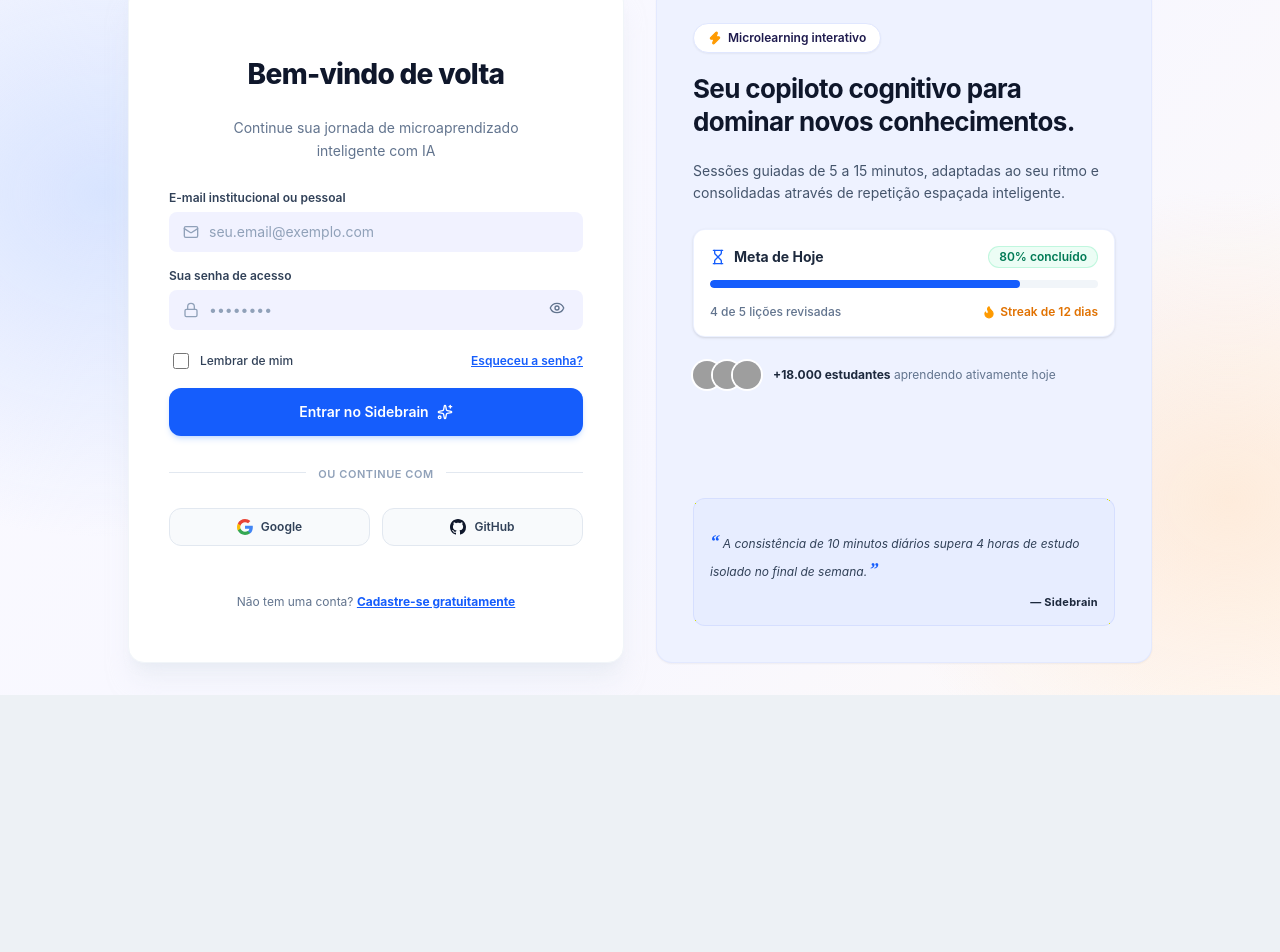
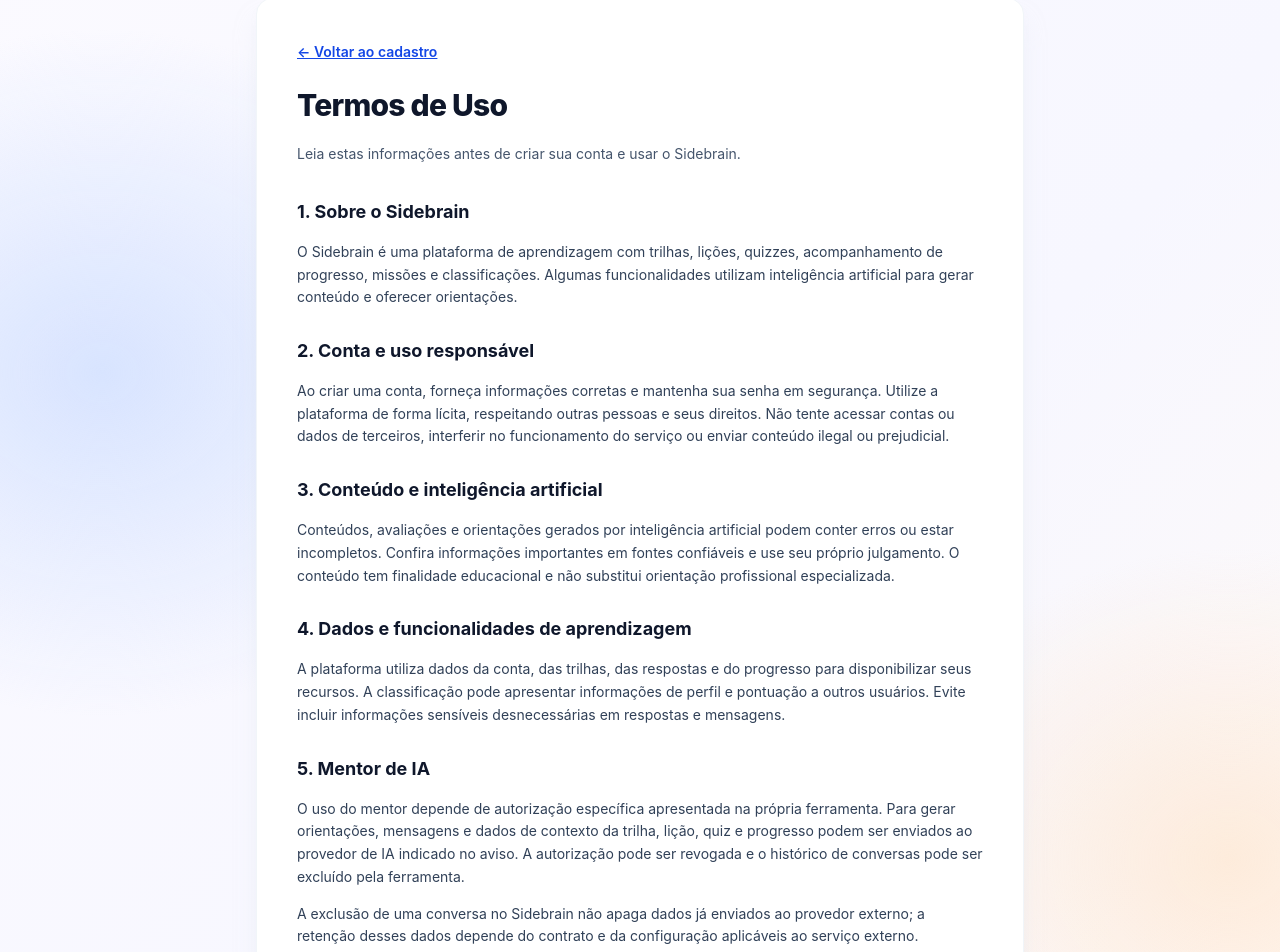
Before and after one commit to FR0M-ZER0/sidebrain-front, a React (Vite) app: page /termos-de-uso in a window 1280 px wide. Before the commit this address led to /login. Shown: the part 114-1066 px from the top of the page. Before the commit the page ends 809 px from the top, so only its background shows below. Built offline with nearby package versions, Linux system fonts and the light colour scheme; no server answers; grey boxes are pictures that could not be loaded.

Commit message:
feat(sdb-113): adiciona termos de uso ao cadastro

```diff
--- a/src/App.tsx
+++ b/src/App.tsx
@@ -19,6 +19,7 @@ import { MissionsAndBadgesPage } from './pages/customer/MissionsAndBadgesPage'
 
 import { LoginPage } from './pages/auth/LoginPage'
 import { RegisterPage } from './pages/auth/RegisterPage'
+import { TermsOfUsePage } from './pages/auth/TermsOfUsePage'
 import { PasswordRecoveryPage } from './pages/auth/PasswordRecoveryPage'
 import { UserProfilePage } from './pages/customer/UserProfilePage'
 import { RankingPage } from './pages/customer/RankingPage'
@@ -70,6 +71,7 @@ const App = () => {
 				{/* Rotas públicas de autenticação */}
 				<Route path="/login" element={<LoginPage />} />
 				<Route path="/cadastro" element={<RegisterPage />} />
+				<Route path="/termos-de-uso" element={<TermsOfUsePage />} />
 				<Route path="/recuperar-senha" element={<PasswordRecoveryPage />} />
 
 				{/* Todas as rotas do produto exigem autenticação */}
--- a/src/components/auth/RegisterForm.tsx
+++ b/src/components/auth/RegisterForm.tsx
@@ -48,7 +48,7 @@ export const RegisterForm = () => {
 		}
 
 		if (!formData.termsAccepted) {
-			newErrors.termsAccepted = 'É necessário concordar com os Termos e a Política de Privacidade'
+			newErrors.termsAccepted = 'É necessário concordar com os Termos de Uso'
 		}
 
 		setErrors(newErrors)
@@ -244,9 +244,14 @@ export const RegisterForm = () => {
 
 				{/* Checkbox de concordância com termos */}
 				<div className="pt-2">
-					<label className="flex items-start gap-2.5 text-xs text-slate-600 cursor-pointer select-none">
+					<div className="flex items-start gap-2.5 text-xs text-slate-600">
 						<input
+							id="register-terms"
 							type="checkbox"
+							required
+							aria-labelledby="register-terms-label"
+							aria-invalid={Boolean(errors.termsAccepted)}
+							aria-describedby={errors.termsAccepted ? 'register-terms-error' : undefined}
 							checked={formData.termsAccepted}
 							onChange={(e) => {
 								setFormData((prev) => ({ ...prev, termsAccepted: e.target.checked }))
@@ -254,27 +259,19 @@ export const RegisterForm = () => {
 							}}
 							className="mt-0.5 rounded-md border-slate-300 text-blue-600 focus:ring-blue-500 h-4 w-4 cursor-pointer"
 						/>
-						<span className="leading-relaxed">
-							Concordo com os{' '}
-							<button
-								type="button"
-								onClick={() => handleInfoLink('Termos de Serviço')}
+						<span id="register-terms-label" className="leading-relaxed">
+							<label htmlFor="register-terms" className="cursor-pointer">Concordo com os </label>
+							<Link
+								to="/termos-de-uso"
+								target="_blank"
+								rel="noopener noreferrer"
 								className="text-blue-600 hover:text-blue-700 font-semibold underline underline-offset-2"
 							>
-								Termos de Serviço
-							</button>{' '}
-							e a{' '}
-							<button
-								type="button"
-								onClick={() => handleInfoLink('Política de Privacidade')}
-								className="text-blue-600 hover:text-blue-700 font-semibold underline underline-offset-2"
-							>
-								Política de Privacidade
-							</button>
-							.
+								Termos de Uso
+							</Link> (abre em uma nova aba).
 						</span>
-					</label>
-					{errors.termsAccepted && <p className="text-xs text-rose-500 mt-1 font-medium">{errors.termsAccepted}</p>}
+					</div>
+					{errors.termsAccepted && <p id="register-terms-error" role="alert" className="text-xs text-rose-500 mt-1 font-medium">{errors.termsAccepted}</p>}
 				</div>
 
 				{/* Botão Criar Conta */}
--- /dev/null
+++ b/src/pages/auth/TermsOfUsePage.tsx
@@ -0,0 +1,44 @@
+import { Link } from 'react-router'
+import sidebrainLogo from '../../assets/sidebrain-logo.svg'
+
+export const TermsOfUsePage = () => (
+	<div className="auth-page min-h-screen px-4 py-8 sm:px-6 sm:py-12">
+		<header className="mx-auto mb-8 flex max-w-3xl justify-center">
+			<img src={sidebrainLogo} alt="Sidebrain" className="h-8 w-auto" />
+		</header>
+		<main className="mx-auto max-w-3xl rounded-2xl border border-slate-100 bg-white p-6 shadow-xl shadow-slate-200/50 sm:p-10">
+			<Link to="/cadastro" className="text-sm font-semibold text-blue-700 hover:underline">← Voltar ao cadastro</Link>
+			<h1 className="mt-6 text-3xl font-extrabold tracking-tight text-slate-900">Termos de Uso</h1>
+			<p className="mt-3 text-sm leading-relaxed text-slate-600">
+				Leia estas informações antes de criar sua conta e usar o Sidebrain.
+			</p>
+			<div className="mt-8 space-y-7 text-sm leading-relaxed text-slate-700">
+				<section>
+					<h2 className="text-lg font-bold text-slate-900">1. Sobre o Sidebrain</h2>
+					<p className="mt-2">O Sidebrain é uma plataforma de aprendizagem com trilhas, lições, quizzes, acompanhamento de progresso, missões e classificações. Algumas funcionalidades utilizam inteligência artificial para gerar conteúdo e oferecer orientações.</p>
+				</section>
+				<section>
+					<h2 className="text-lg font-bold text-slate-900">2. Conta e uso responsável</h2>
+					<p className="mt-2">Ao criar uma conta, forneça informações corretas e mantenha sua senha em segurança. Utilize a plataforma de forma lícita, respeitando outras pessoas e seus direitos. Não tente acessar contas ou dados de terceiros, interferir no funcionamento do serviço ou enviar conteúdo ilegal ou prejudicial.</p>
+				</section>
+				<section>
+					<h2 className="text-lg font-bold text-slate-900">3. Conteúdo e inteligência artificial</h2>
+					<p className="mt-2">Conteúdos, avaliações e orientações gerados por inteligência artificial podem conter erros ou estar incompletos. Confira informações importantes em fontes confiáveis e use seu próprio julgamento. O conteúdo tem finalidade educacional e não substitui orientação profissional especializada.</p>
+				</section>
+				<section>
+					<h2 className="text-lg font-bold text-slate-900">4. Dados e funcionalidades de aprendizagem</h2>
+					<p className="mt-2">A plataforma utiliza dados da conta, das trilhas, das respostas e do progresso para disponibilizar seus recursos. A classificação pode apresentar informações de perfil e pontuação a outros usuários. Evite incluir informações sensíveis desnecessárias em respostas e mensagens.</p>
+				</section>
+				<section>
+					<h2 className="text-lg font-bold text-slate-900">5. Mentor de IA</h2>
+					<p className="mt-2">O uso do mentor depende de autorização específica apresentada na própria ferramenta. Para gerar orientações, mensagens e dados de contexto da trilha, lição, quiz e progresso podem ser enviados ao provedor de IA indicado no aviso. A autorização pode ser revogada e o histórico de conversas pode ser excluído pela ferramenta.</p>
+					<p className="mt-2">A exclusão de uma conversa no Sidebrain não apaga dados já enviados ao provedor externo; a retenção desses dados depende do contrato e da configuração aplicáveis ao serviço externo.</p>
+				</section>
+				<section>
+					<h2 className="text-lg font-bold text-slate-900">6. Disponibilidade e alterações</h2>
+					<p className="mt-2">Recursos e conteúdos podem mudar e o serviço pode ficar temporariamente indisponível. Estes termos também podem ser atualizados para refletir mudanças na plataforma ou requisitos aplicáveis.</p>
+				</section>
+			</div>
+		</main>
+	</div>
+)
```
Also changed, not shown: 1 other file (tests, documents, lock files or other folders).
